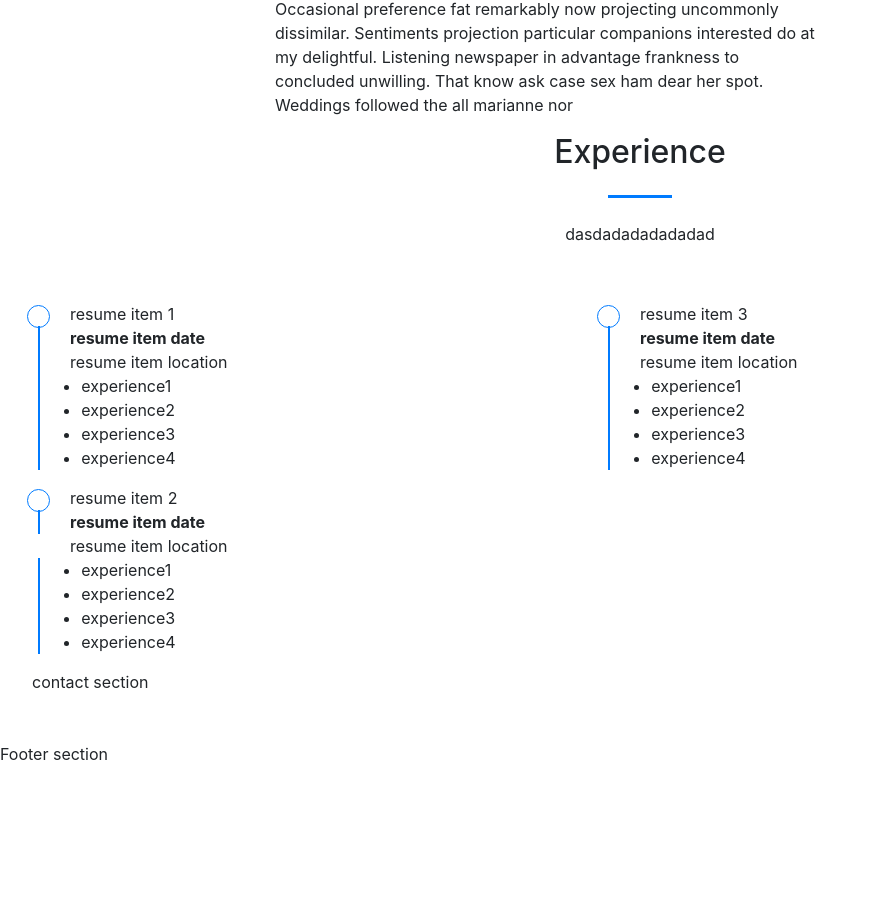
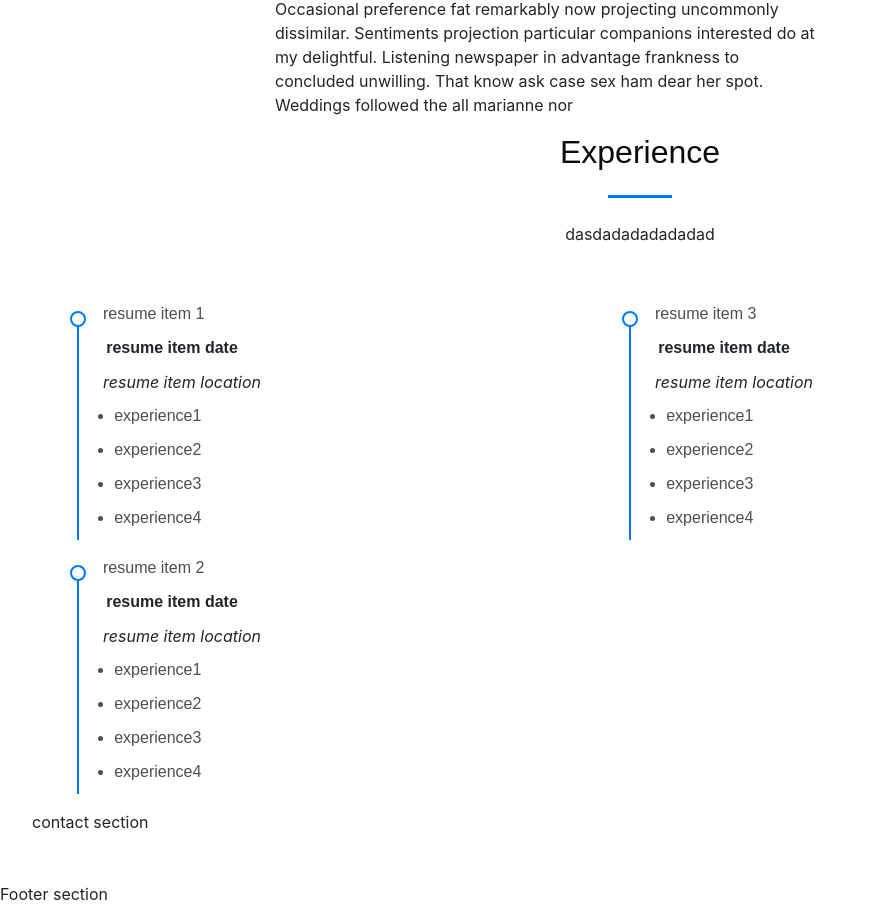
Before and after one commit to KhaledAwashreh/personal-portfolio, a plain HTML site: page index.html in a window 1280 px wide. Shown: the part 635-1557 px from the top of the page, without its empty margins (0-877 px from the left). Before the commit the page ends 1417 px from the top, so only its background shows below. Drawn offline with nearby package versions, Linux system fonts and the light colour scheme.

Commit message:
cleanups and using more standarized colors

```diff
--- a/index.html
+++ b/index.html
@@ -84,7 +84,7 @@
             <div class="section-subtitle"> dasdadadadadadad</div>
             <div class="container">
                 <div class="row">
-                    <div class="resume-column">
+                    <div class="resume-column c">
                         <div class="resume-item">
                             <div class="resume-item-title">resume item 1 </div>
                             <div class="resume-item-date">resume item date</div>
@@ -101,7 +101,7 @@
                         <div class="resume-item">
                             <div class="resume-item-title">resume item 2</div>
                             <div class="resume-item-date">resume item date</div>
-                            <div class="resume-item-detials">resume item location</div>
+                            <div class="resume-item-details">resume item location</div>
                             <div class="resume-item-content">
                                 <ul>
                                     <li>experience1</li>
@@ -112,7 +112,7 @@
                             </div>
                         </div>
                     </div>
-                    <div class="resume-column">
+                    <div class="resume-column col-6">
                         <div class="resume-item">
                             <div class="resume-item-title">resume item 3</div>
                             <div class="resume-item-date">resume item date</div>
@@ -126,7 +126,9 @@
                                 </ul>
                             </div>
                         </div>
+
                     </div>
+
                 </div>
             </div>
         </section>
--- a/resources/styles/base-style.css
+++ b/resources/styles/base-style.css
@@ -1,25 +1,42 @@
+  /* global values for system colors */
+
   :root {
 
-  /* system colors */
+    --background-color: #ffffff; /* Background color for the entire website, including individual sections */
+    --default-color: #4e4e4e; /* Default color used for the majority of the text content across the entire website */
+    --heading-color: #0a090f; /* Color for headings, subheadings and title throughout the website */
+    --accent-color: #0078ff; /* Accent color that represents your brand on the website. It's used for buttons, links, and other elements that need to stand out */
+    --surface-color: #ffffff; /* The surface color is used as a background of boxed elements within sections, such as cards, icon boxes, or other elements that require a visual separation from the global background. */
+    --contrast-color: #ffffff; /* Contrast color for text, ensuring readability against backgrounds of accent, heading, or default colors. */
+    }
 
-  --light-blue: #007bff;
+
+  /* global values for font family, weight, and size */
+
+  :root {
+
+    /* font families */
+
+    --default-font: "Roboto", system-ui, -apple-system, "Segoe UI", Roboto, "Helvetica Neue", Arial, "Noto Sans", "Liberation Sans", sans-serif, "Apple Color Emoji", "Segoe UI Emoji", "Segoe UI Symbol", "Noto Color Emoji";
+    --heading-font: "Raleway", sans-serif;
+    --nav-font: "Poppins", sans-serif;
 
 
     /* font weights */
 
-  --thin-font:100;
-  --normal-font:400;
-  --bold-font:700;
+    --thin-font: 100;
+    --normal-font: 400;
+    --bold-font: 700;
+
+    /* font size */
+
+    --large-font: 1.1250em;
   }
+
 
   .main-padding {
     padding: 2em;
   }
-
-
-
-
-
 
   .section-title {
     text-align: center;
@@ -37,16 +54,9 @@
     display: block;
     width: 4em;
     height: 3px;
-  background-color: var(--light-blue);
+    background-color: var(--accent-color);
     margin: 1.5em auto 0 auto;
   }
-
-
-
-
-
-
-
 
   .resume-item-content,
   .resume-item-date,
@@ -56,12 +66,15 @@
 
   .resume-item-title {
     position: relative;
-  font-weight: var(--bold-li);
+    font-weight: var(--light-font);
+    font-family: var(--heading-font);
+    color: var(--default-color);
   }
 
   .resume-column {
     width: 50%;
     padding-top: 2em;
+    padding-left: 33px;
   }
 
 
@@ -71,41 +84,45 @@
     content: '';
     position: absolute;
     top: 0;
-  left: -2em;
-  width: 0.1em;
+    left: -26px;
+    width: 0.15em;
     height: 100%;
-  background-color: var(--light-blue);
+    background-color: var(--accent-color);
+
   }
 
 
-.resume-item-date{
+  .resume-item-date {
     font-weight: var(--bold-font);
+    text-indent: 0.2em;
+    padding-top: 10px;
+    padding-bottom: 10px;
+    font-size: medium;
+    font-weight: var(--bold-font);
+    font-family: var(--heading-font);
+    color: var(--heading-colorlt-color);
   }
 
   .resume-item-details {
     font-weight: var(--light-font);
+    font-style: italic;
+    padding-bottom: 10px;
   }
 
   .resume-item-title::before {
     content: "";
+    font-size: 16px;
     position: absolute;
-  bottom: -0.09em;
-  left: -2.7em;
-  width: 23px;
-  /* Diameter of the circle */
-  height: 23px;
-  /* Diameter of the circle */
-  border: 0.1em solid var(--light-blue);
-  /* Blue border for the hollow circle */
+    bottom: -0.2px;
+    left: -33px;
+    width: 16px;
+    height: 16px;
+    border: 0.15em solid var(--accent-color);
     border-radius: 50%;
-  /* Makes the shape a circle */
+
     background-color: transparent;
+
     /* Hollow circle */
-}
-
-.container {
-  margin-right: auto;
-  margin-left: auto;
   }
 
   ul {
@@ -114,8 +131,25 @@ ul {
     padding-left: 0.7em;
   }
 
+  li {
+    padding-bottom: 10px;
+    font-weight: var(--light-font);
+    font-family: var(--heading-font);
+    color: var(--default-color);
+  }
+
   #experience .row {
     display: flex;
     flex-direction: row;
     justify-content: center
   }
+
+  h1,
+h2,
+h3,
+h4,
+h5,
+h6 {
+  color: var(--heading-color);
+  font-family: var(--heading-font);
+}
```
Lines whose indentation alone changed are shown as unchanged.
